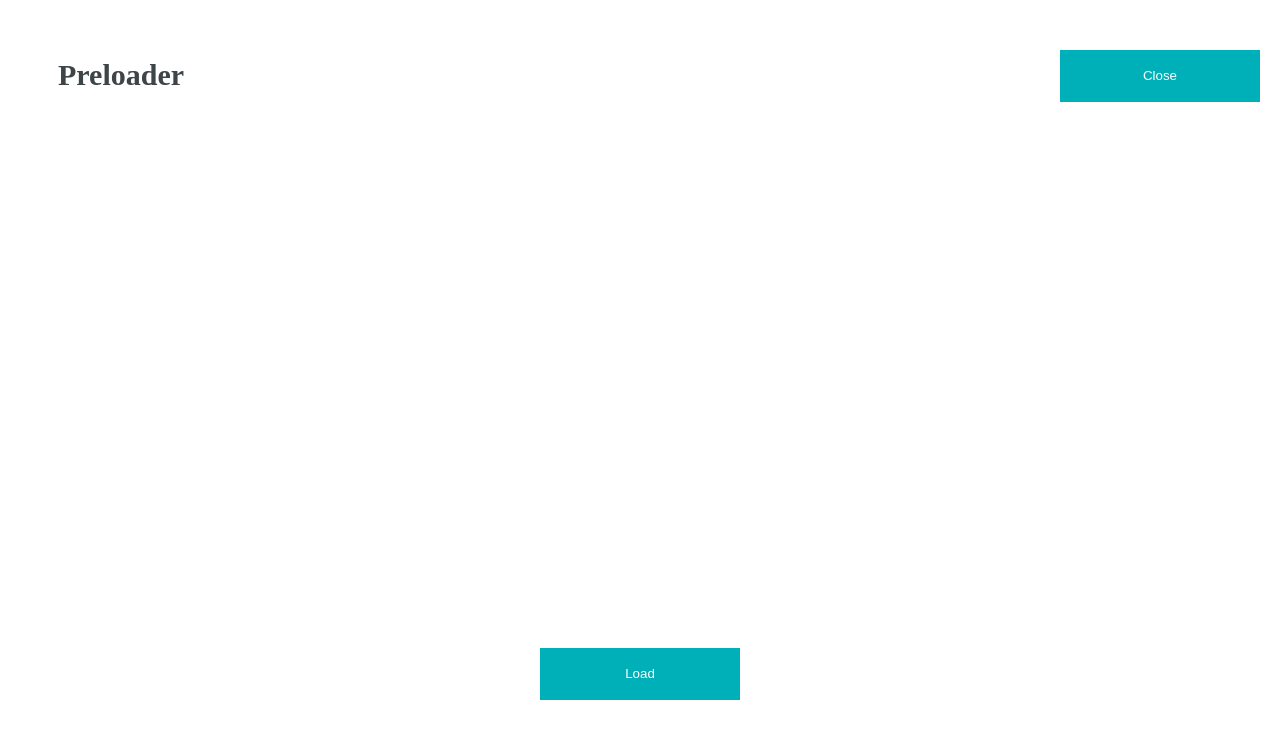
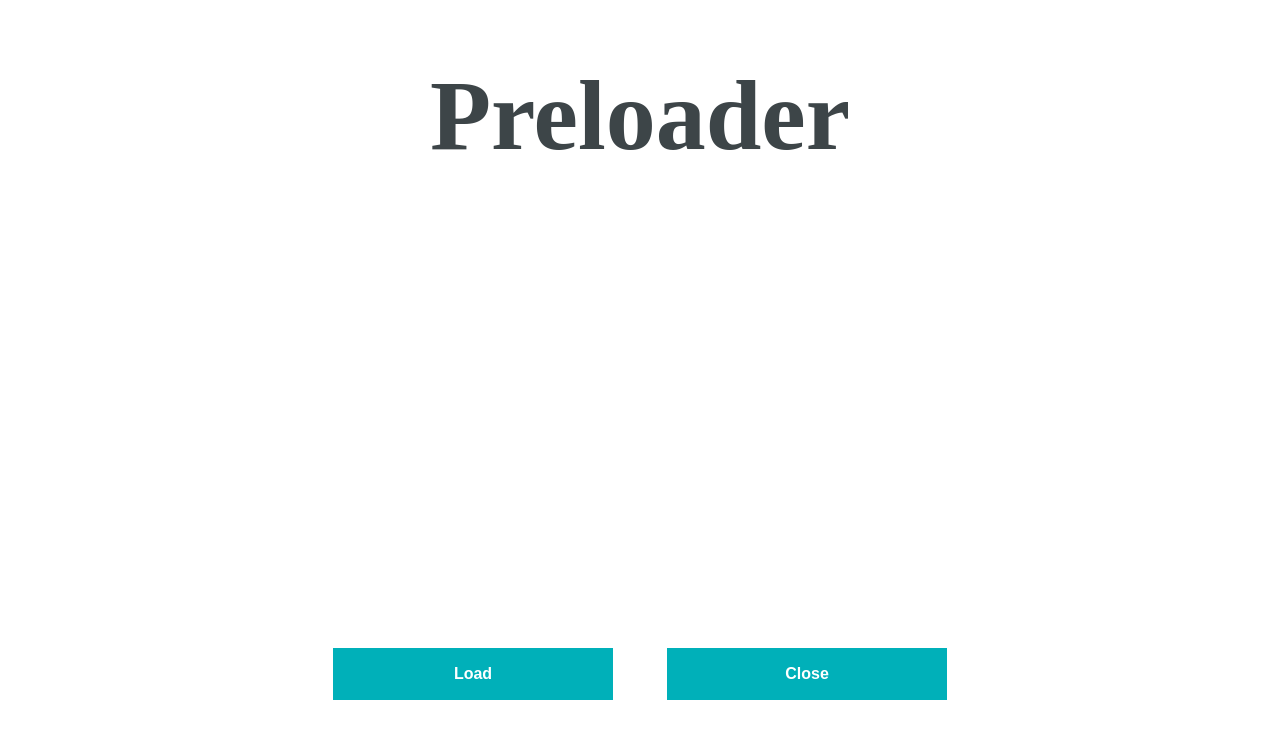
Before and after one commit to marcroelans/ui-preloader, a website built with webpack: page index.html in a window 1280 px wide. Built offline with nearby package versions, Linux system fonts and the light colour scheme.

Commit message:
styling buttons and title

```diff
--- a/index.html
+++ b/index.html
@@ -9,8 +9,10 @@
 
     <h3 class="title">Preloader</h3>
 
-    <button class="button preloader-open">Load</button>
-    <button class="button preloader-close">Close</button>
+    <div class="buttons">
+      <button class="button preloader-open">Load</button>
+      <button class="button preloader-close">Close</button>
+    </div>
 
     <script src="js/dist/ui-preloader.js"></script>
     <script>
@@ -26,6 +28,10 @@
       */
       const uiPreloader = UiPreloader.init();
 
+      // window.addEventListener('load', () => {
+      //   uiPreloader.render();
+      // })
+
 
       /**
       * addEventListener to render and destroy preloader
@@ -39,6 +45,8 @@
         uiPreloader.destroy();
       })
 
+
+
     </script>
 
   </body>
--- a/sass/src/index.scss
+++ b/sass/src/index.scss
@@ -1,32 +1,33 @@
 .title {
-  font-size: 30px;
+  text-align: center;
+  font-size: 100px;
   color: rgba(61, 69, 72, 1);
   padding: 50px;
   margin: 0;
 }
 
+.buttons {
+  z-index: 1;
+  position: absolute;
+  bottom: 100px;
+  left: 50%;
+  transform: translateX(-50%);
+
+}
+
 .button {
   cursor: pointer;
-  display: block;
-  width: 200px;
+  width: 280px;
   line-height: 50px;
+  font-size: 16px;
+  font-weight: bold;
   color: white;
   background-color: rgba(0, 176, 185, 1);
   border-style: none;
 }
 
 .button.preloader-open {
-  position: absolute;
-  bottom: 100px;
-  left: 50%;
-  transform: translateX(-50%);
-}
-
-.button.preloader-close {
-  z-index: 1;
-  position: absolute;
-  top: 50px;
-  right: 20px;
+  margin-right: 50px;
 }
 
 .preloader-js-container {
@@ -59,8 +60,8 @@
   position: absolute;
   width: 51px;
   height: 51px;
-  margin: 6px;
-  border: 6px solid black;
+  margin: 10px;
+  border: 10px solid black;
   border-radius: 50%;
   animation: preloader-js 1.2s cubic-bezier(0.5, 0, 0.5, 1) infinite;
   border-color: rgba(0, 176, 185, 1) transparent transparent transparent;
```
Also changed, not shown: sass/dist/styles.css, 1 other file.
